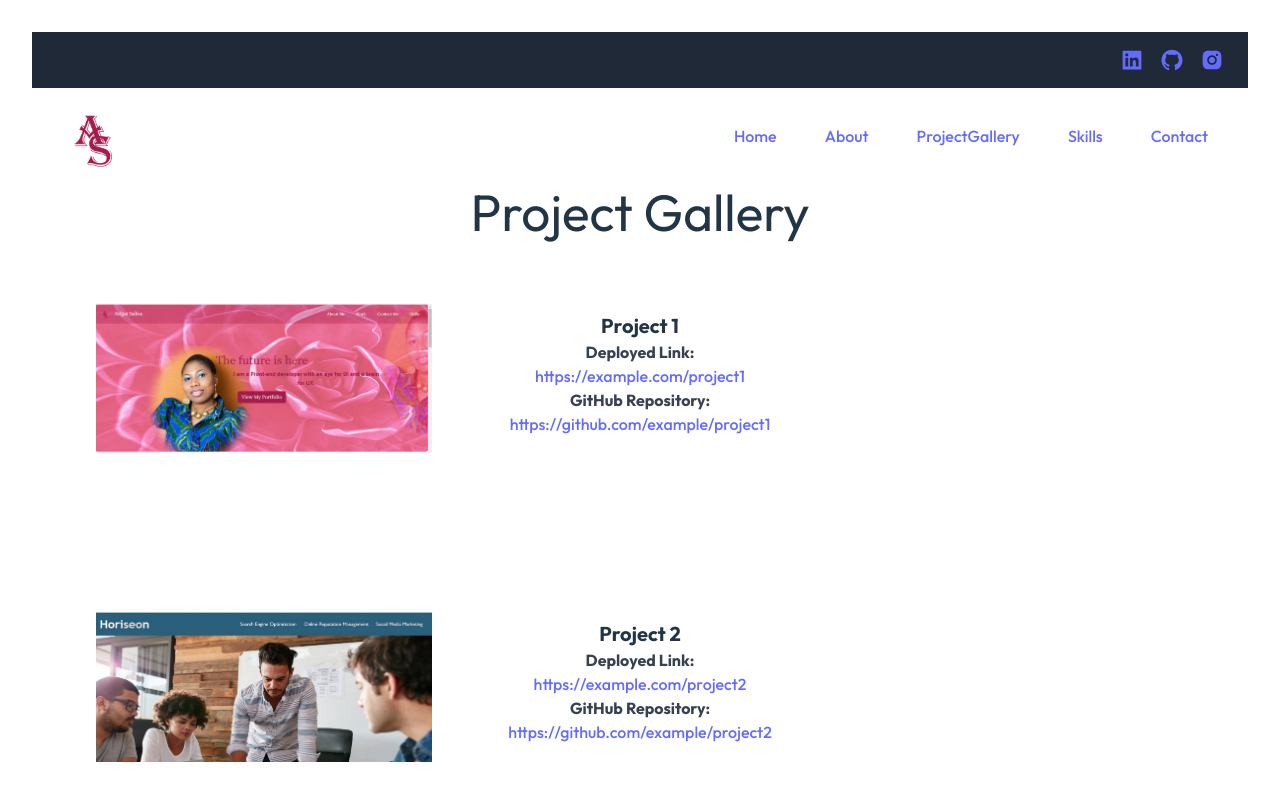
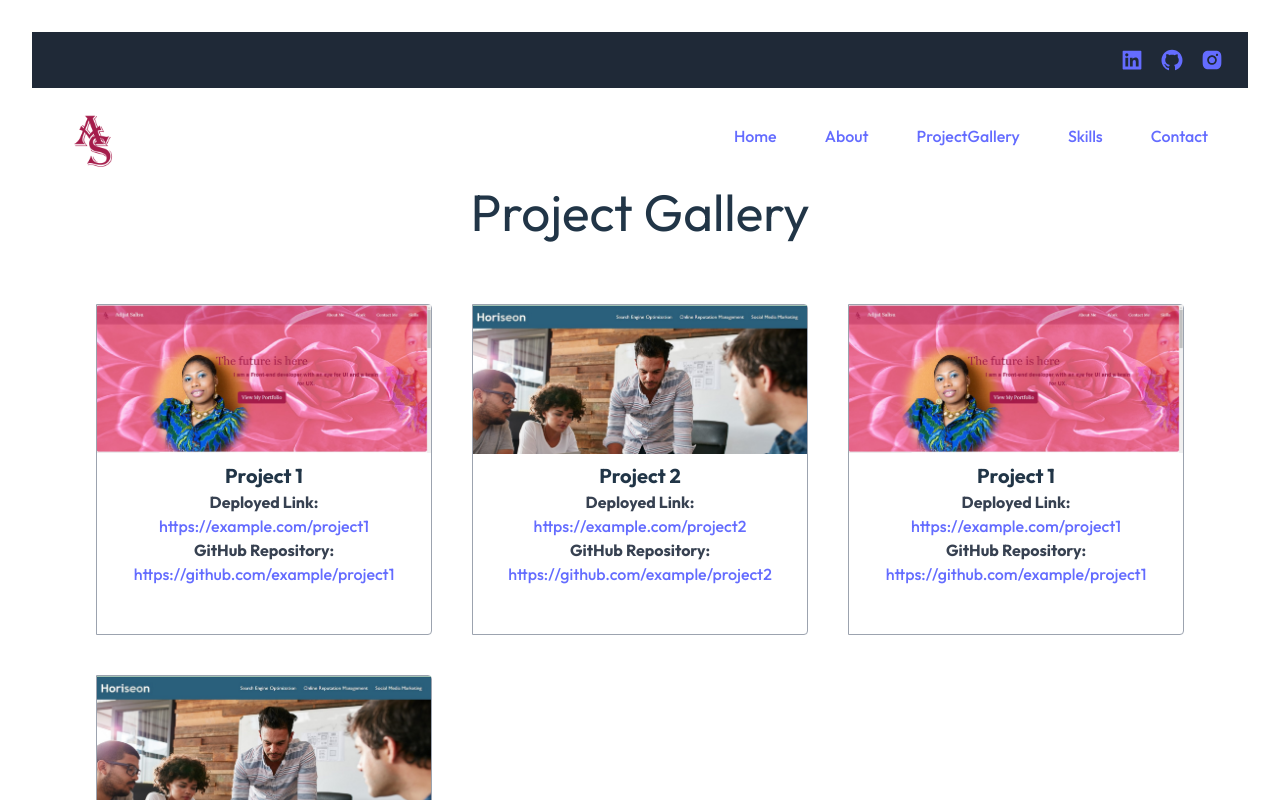
Before and after one commit to addy306/React-Portfolio, a React (Vite) app: page /projectgallery in a window 1280 px wide. Shown: the top 800 px of the page. Built offline with nearby package versions, Linux system fonts and the light colour scheme; a web font is replaced by a local one.

Commit message:
Fixed project gallery cards to display in 3 columns

```diff
--- a/src/components/pages/ProjectGallery.jsx
+++ b/src/components/pages/ProjectGallery.jsx
@@ -7,12 +7,17 @@ const ProjectGallery = () => {
   return (
     <div>
       <h1>Project Gallery</h1>
+      <div className="max-w-screen-xl mx-auto p-5 sm:p-10 md:p-16">
+    <div className="grid grid-cols-1 md:grid-cols-3 sm:grid-cols-2 gap-10">
       {projectsData.map((project) => (
 
-        <Project key={project.id} project={project}  className="border-r border-b border-l border-gray-400 lg:border-t lg:border-gray-400 bg-white rounded-b lg:rounded-b-none lg:rounded-r flex flex-col justify-between leading-normal"/>
+        <Project key={project.id} project={project}  />
 
       ))}
-    </div>
+      </div>
+      </div>
+      </div>
+
   );
 };
 
--- a/src/components/pages/Projects.jsx
+++ b/src/components/pages/Projects.jsx
@@ -9,9 +9,8 @@ const Project = ({ project }) => {
   const { id, title, deployedLink, githubLink, image } = project;
 
   return (
-<div className="max-w-screen-xl mx-auto p-5 sm:p-10 md:p-16">
-    <div className="grid grid-cols-1 md:grid-cols-3 sm:grid-cols-2 gap-10">
 
+    <div className="border-r border-b border-l border-gray-400 lg:border-t lg:border-gray-400 bg-white rounded-b lg:rounded-b-none lg:rounded-r flex flex-col justify-between leading-normal" >
       <img src={image} alt={`${title} screenshot`}/>
       <div className="p-4 pt-2">
         <div className="font-bold text-xl mb-8">{title}
@@ -25,8 +24,9 @@ const Project = ({ project }) => {
       </div>
 
 
+
 </div>
-</div>
+
   );
 };
 
```
